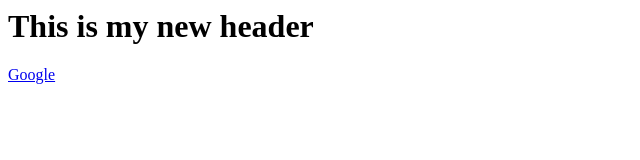
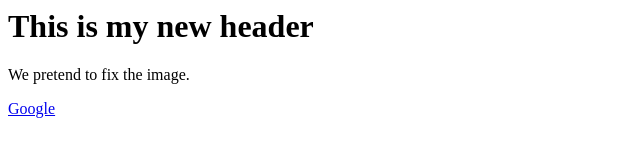
Before and after one commit to Yeab243/branch-local-remote, a plain HTML site: page index.html in a window 1280 px wide. Shown: the whole page, without its empty margins (0-640 px from the left). Drawn offline with Linux system fonts and the light colour scheme.

```diff
--- a/index.html
+++ b/index.html
@@ -1,3 +1,3 @@
 <h1> This is my new header </h1>
-
+<p> We pretend to fix the image. </p>
 <p> <a href="https://google.com" > Google</a></p>
```
